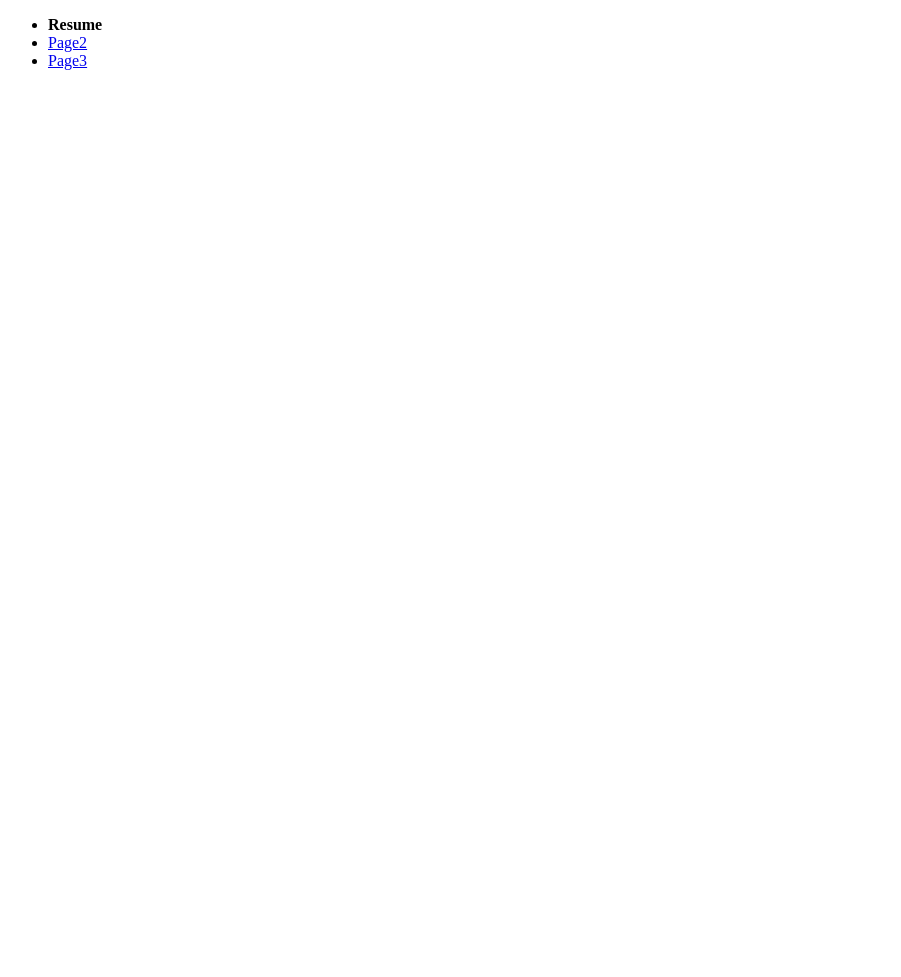
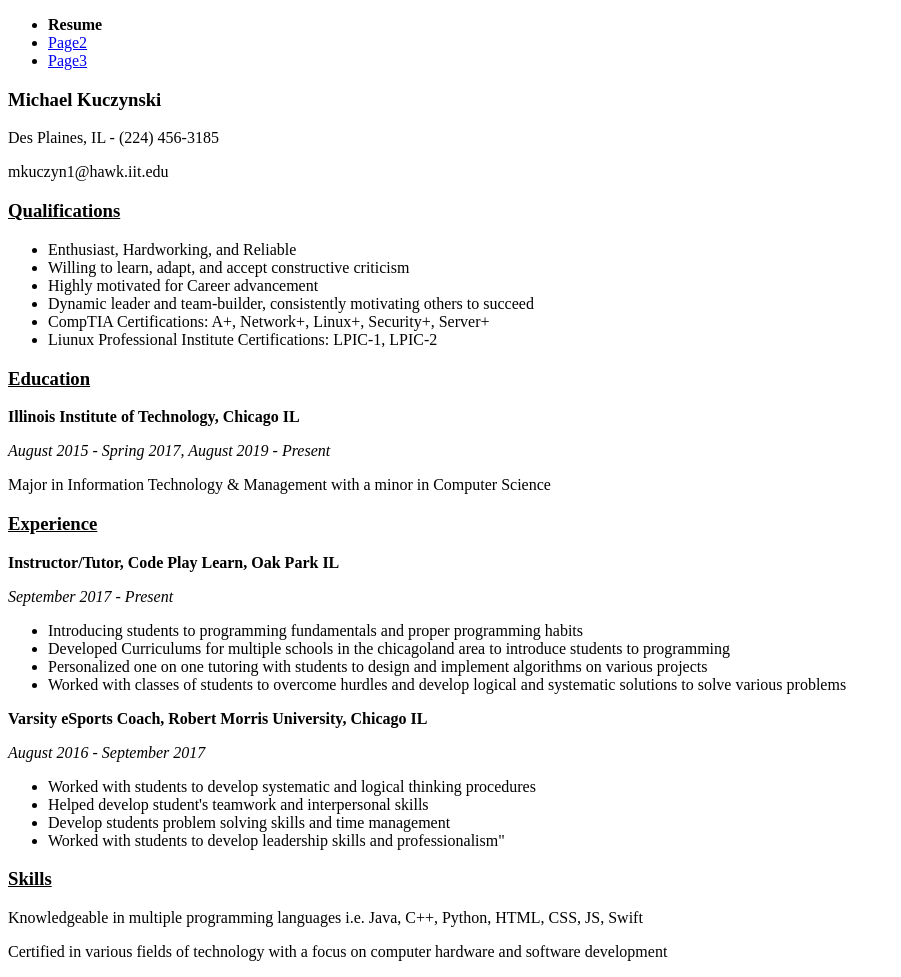
Before and after one commit to mkuczynski1/mkuczynski1.github.io, a plain HTML site: page ITMD361/Project1/index.html in a window 1280 px wide. Shown: the whole page, without its empty margins (0-901 px from the left). Before the commit the page ends 800 px from the top, so only its background shows below. Drawn offline with Linux system fonts and the light colour scheme.

Commit message:
Resume Page Rough Complete
Resume page and content created, possible revisions needed TBD

```diff
--- a/ITMD361/Project1/index.html
+++ b/ITMD361/Project1/index.html
@@ -4,10 +4,60 @@
 	<title>Michael Kuczynski Resume</title>
 </head>
 <body>
-	<ul>
-		<li><strong>Resume</strong></li>
-		<li><a href="page2.html">Page2</a></li>
-		<li><a href="page3.html">Page3</a></li>
-	</ul>
+	<div id="nav">
+		<ul>
+			<li><strong>Resume</strong></li>
+			<li><a href="page2.html">Page2</a></li>
+			<li><a href="page3.html">Page3</a></li>
+		</ul>
+	</div>
+	<div id="content">
+		<div id="contact-info">
+			<h3> Michael Kuczynski</h3>
+			<p> Des Plaines, IL - (224) 456-3185
+			<p> mkuczyn1@hawk.iit.edu</p>
+		</div>
+		<div id="resume-qualifications">
+			<h3> <ins>Qualifications</ins></h3>
+			<ul>
+				<li> Enthusiast, Hardworking, and Reliable</li>
+				<li> Willing to learn, adapt, and accept constructive criticism</li>
+				<li> Highly motivated for Career advancement</li>
+				<li> Dynamic leader and team-builder, consistently motivating others to succeed</li>
+				<li> CompTIA Certifications: A+, Network+, Linux+, Security+, Server+</li>
+				<li> Liunux Professional Institute Certifications: LPIC-1, LPIC-2 </li>
+			</ul>
+		</div>
+		<div id="resume-education">
+			<h3> <ins>Education</ins></h3>
+			<p> <strong> Illinois Institute of Technology, Chicago IL</strong></p>
+			<p> <em> August 2015 - Spring 2017, August 2019 - Present</em></p>
+			<p> Major in Information Technology & Management with a minor in Computer Science</p>
+		</div>
+		<div id="resume-experience">
+			<h3> <ins>Experience</ins></h3>
+			<p> <strong>Instructor/Tutor, Code Play Learn, Oak Park IL</strong></p>
+			<p> <em>September 2017 - Present</em></p>
+			<ul>
+				<li>Introducing students to programming fundamentals and proper programming habits</li>
+				<li>Developed Curriculums for multiple schools in the chicagoland area to introduce students to programming</li>
+				<li>Personalized one on one tutoring with students to design and implement algorithms on various projects</li>
+				<li>Worked with classes of students to overcome hurdles and develop logical and systematic solutions to solve various problems</li>
+			</ul>
+			<p> <strong>Varsity eSports Coach, Robert Morris University, Chicago IL</strong></p>
+			<p> <em>August 2016 - September 2017</em></p>
+			<ul>
+				<li>Worked with students to develop systematic and logical thinking procedures</li>
+				<li>Helped develop student's teamwork and interpersonal skills</li>
+				<li>Develop students problem solving skills and time management</li>
+				<li>Worked with students to develop leadership skills and professionalism"</li>
+			</ul>
+		</div>
+		<div id="resume-skills">
+			<h3> <ins>Skills</ins></h3>
+			<p> Knowledgeable in multiple programming languages i.e. Java, C++, Python, HTML, CSS, JS, Swift</p>
+			<p> Certified in various fields of technology with a focus on computer hardware and software development</p>
+		</div>
+	</div>
 </body>
 </html>
```
Also changed, not shown: ITMD361/Project1/page2.html (+1 -1 lines).
